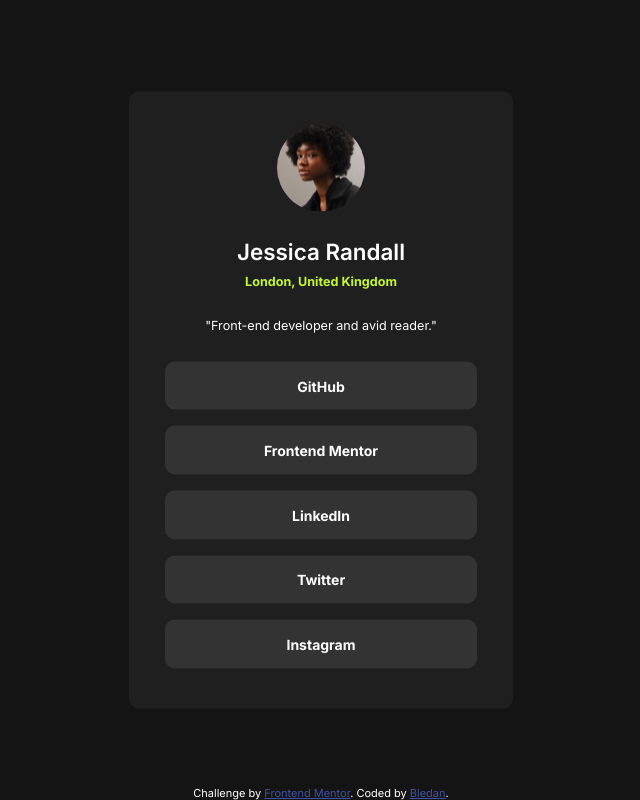
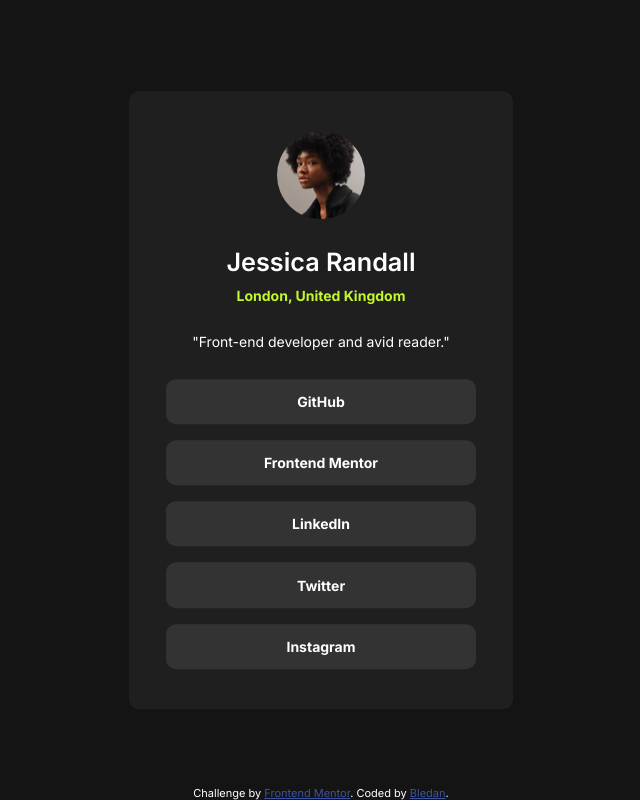
Before and after one commit to BledanIT/bledan-socialprofiles.github.io, a plain HTML site: page index.html in a window 1280 px wide. Shown: the whole page, without its empty margins (319-959 px from the left). Drawn offline with Linux system fonts and the light colour scheme.

Commit message:
adjusted size to match reference image

```diff
--- a/styles.css
+++ b/styles.css
@@ -79,21 +79,16 @@ body{
 .image{
     border-radius: 50%;
     width: 25%;
-    margin-bottom: 0.5rem;
+    margin: 0.5rem 0;
 
 }
 
 h1{
-    font-size: 1.6em;
+    font-size: 1.8em;
     margin-bottom: -1%;
 }
 
-.location{
-    font-size: 0.9em;
-}
-
 .description{
-    font-size: 0.9em;
     margin: 1.8rem 0;
 }
 
@@ -102,8 +97,8 @@ h1{
     text-decoration: none;
     width: auto;
     height: auto;
-    padding: 4.5% 5%;
-    margin: 1rem 1.25rem;
+    padding: 4% 5%;
+    margin: 1rem 1.3rem;
     border-radius: 10px;
     transition: linear 0.3s;
 }
```
